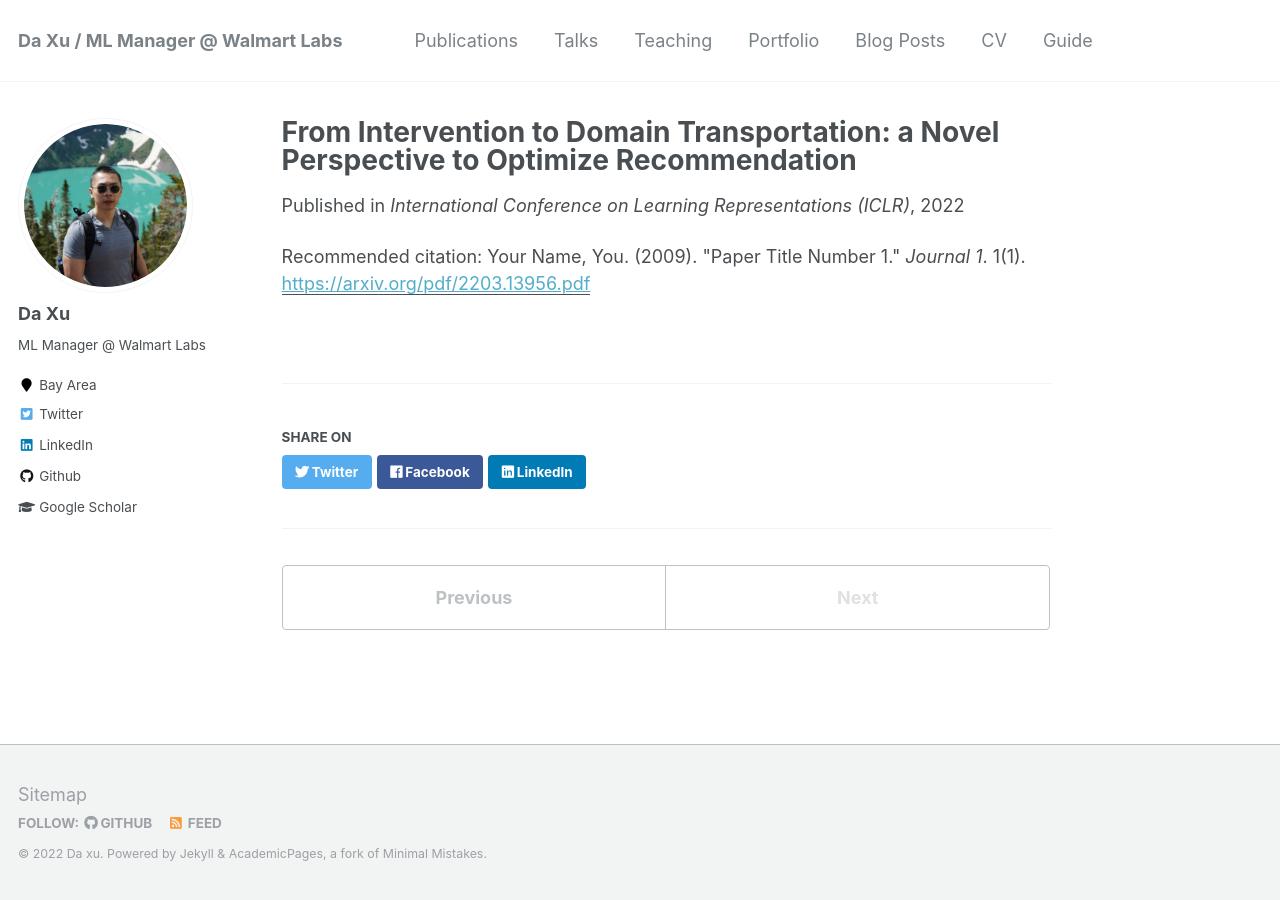
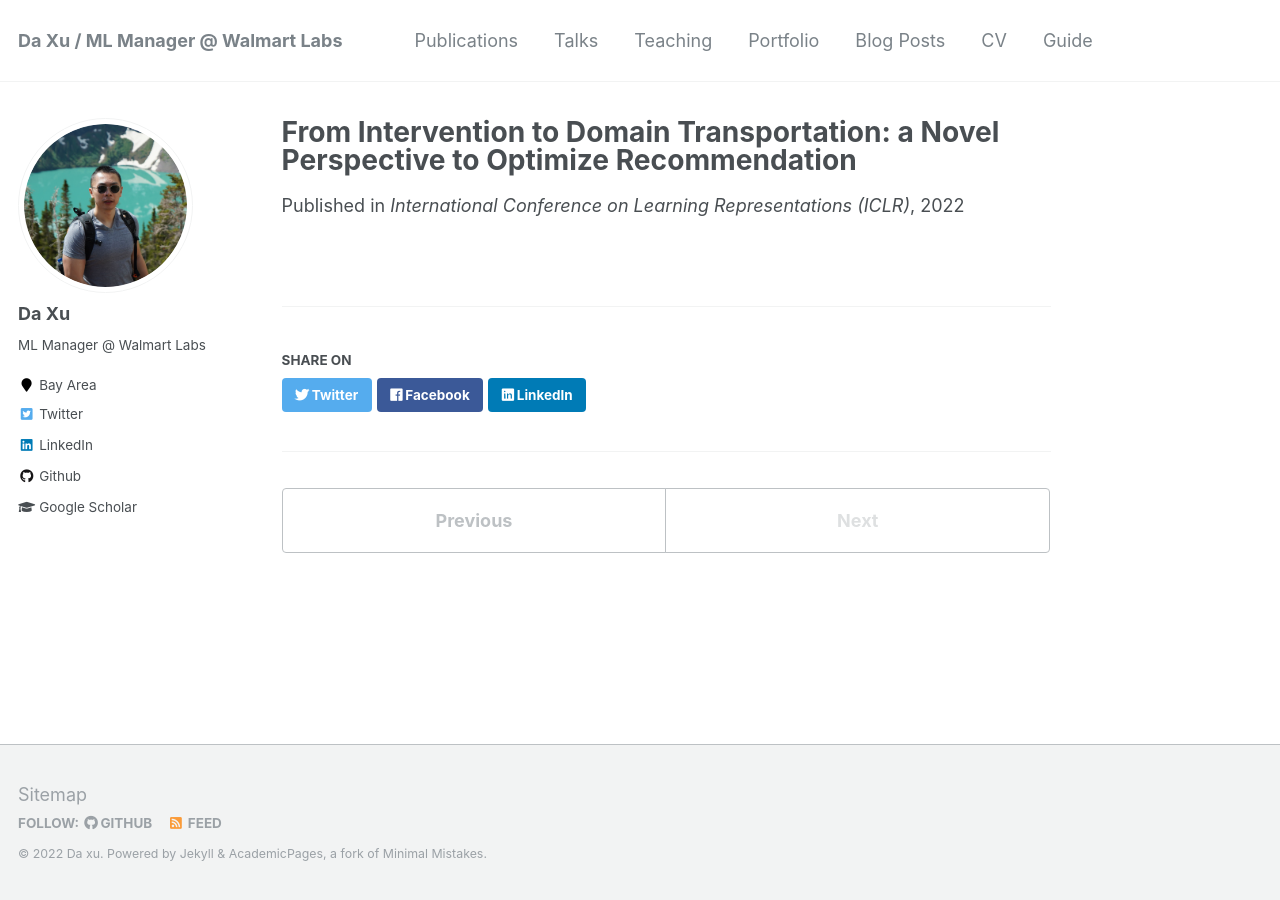
Before and after one commit to daxu5180/daxu5180.github.io, a Jekyll site: the page built from _publications/2009-10-01-paper-title-number-1.md, in a window 1280 px wide. Built offline with Jekyll 4.4.1, drawn with Linux system fonts in a browser that asks for light colours.

Commit message:
delete redundant in publication 1

```diff
--- a/_publications/2009-10-01-paper-title-number-1.md
+++ b/_publications/2009-10-01-paper-title-number-1.md
@@ -3,9 +3,6 @@ title: "From Intervention to Domain Transportation: a Novel Perspective to
 Optimize Recommendation"
 collection: publications
 permalink: /publication/2009-10-01-paper-title-number-1
-excerpt: 'This paper is about the number 2. The number 3 is left for future work.'
 date: 2022-10-01
 venue: 'International Conference on Learning Representations (ICLR)'
-paperurl: 'https://arxiv.org/pdf/2203.13956.pdf'
-citation: 'Your Name, You. (2009). &quot;Paper Title Number 1.&quot; <i>Journal 1</i>. 1(1).'
 ---
```
